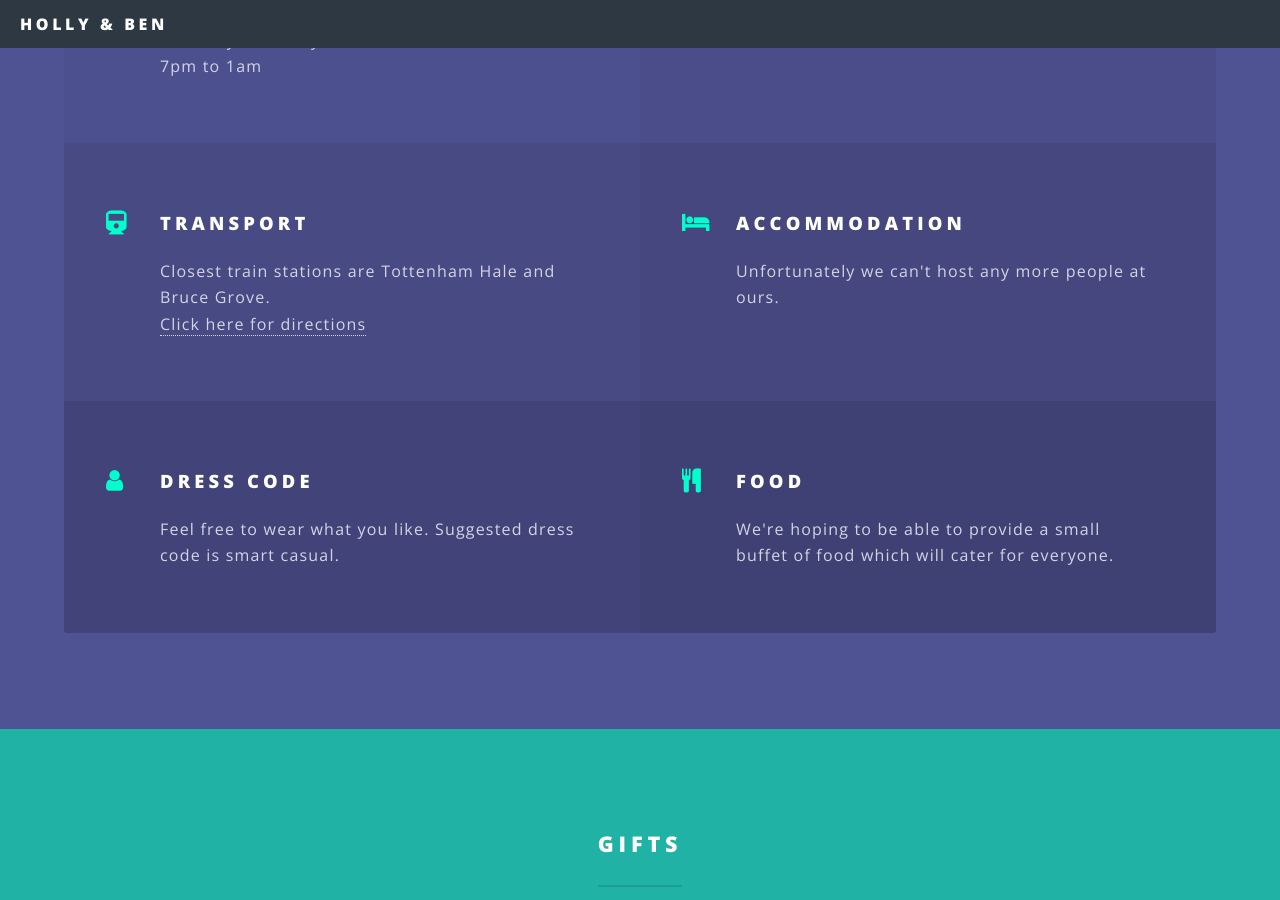
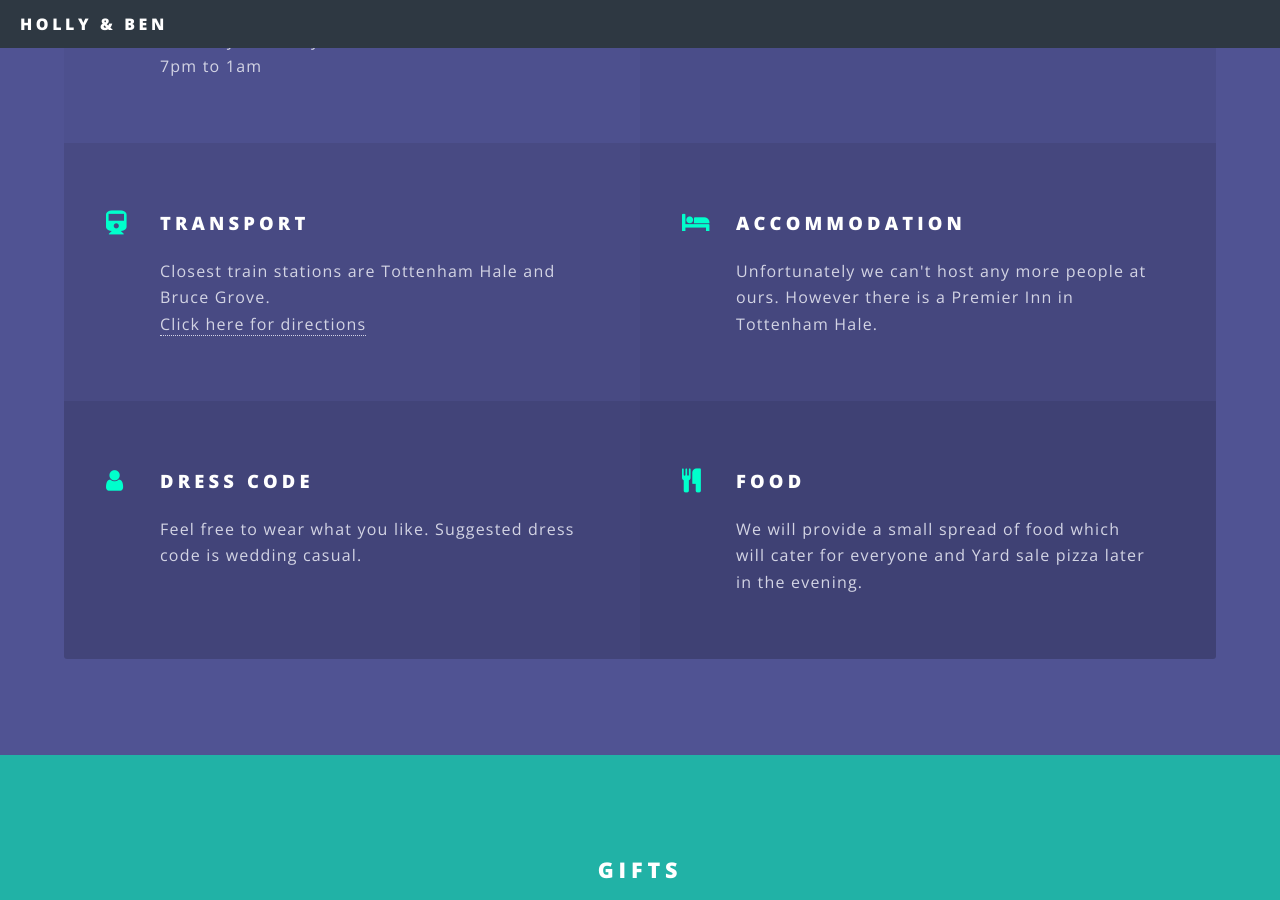
Before and after one commit to threesquared/hollyben.wedding, a Jekyll site: the page built from index.html, in a window 1280 px wide and 900 px high, scrolled down 2496 px. Built offline with Jekyll 4.4.1, drawn with Linux system fonts in a browser that asks for light colours; nearby versions of some CDN libraries.

Commit message:
Update index.html

```diff
--- a/index.html
+++ b/index.html
@@ -64,15 +64,15 @@ layout: landing
 								</li>
 								<li class="icon fa-bed">
 									<h3>Accommodation</h3>
-									<p>Unfortunately we can't host any more people at ours.</p>
+									<p>Unfortunately we can't host any more people at ours. However there is a Premier Inn in Tottenham Hale.</p>
 								</li>
 								<li class="icon fa-user">
 									<h3>Dress code</h3>
-									<p>Feel free to wear what you like. Suggested dress code is smart casual.</p>
+									<p>Feel free to wear what you like. Suggested dress code is wedding casual.</p>
 								</li>
 								<li class="icon fa-cutlery">
 									<h3>Food</h3>
-									<p>We're hoping to be able to provide a small buffet of food which will cater for everyone.</p>
+									<p>We will provide a small spread of food which will cater for everyone and Yard sale pizza later in the evening.</p>
 								</li>
 							</ul>
 						</div>
```
